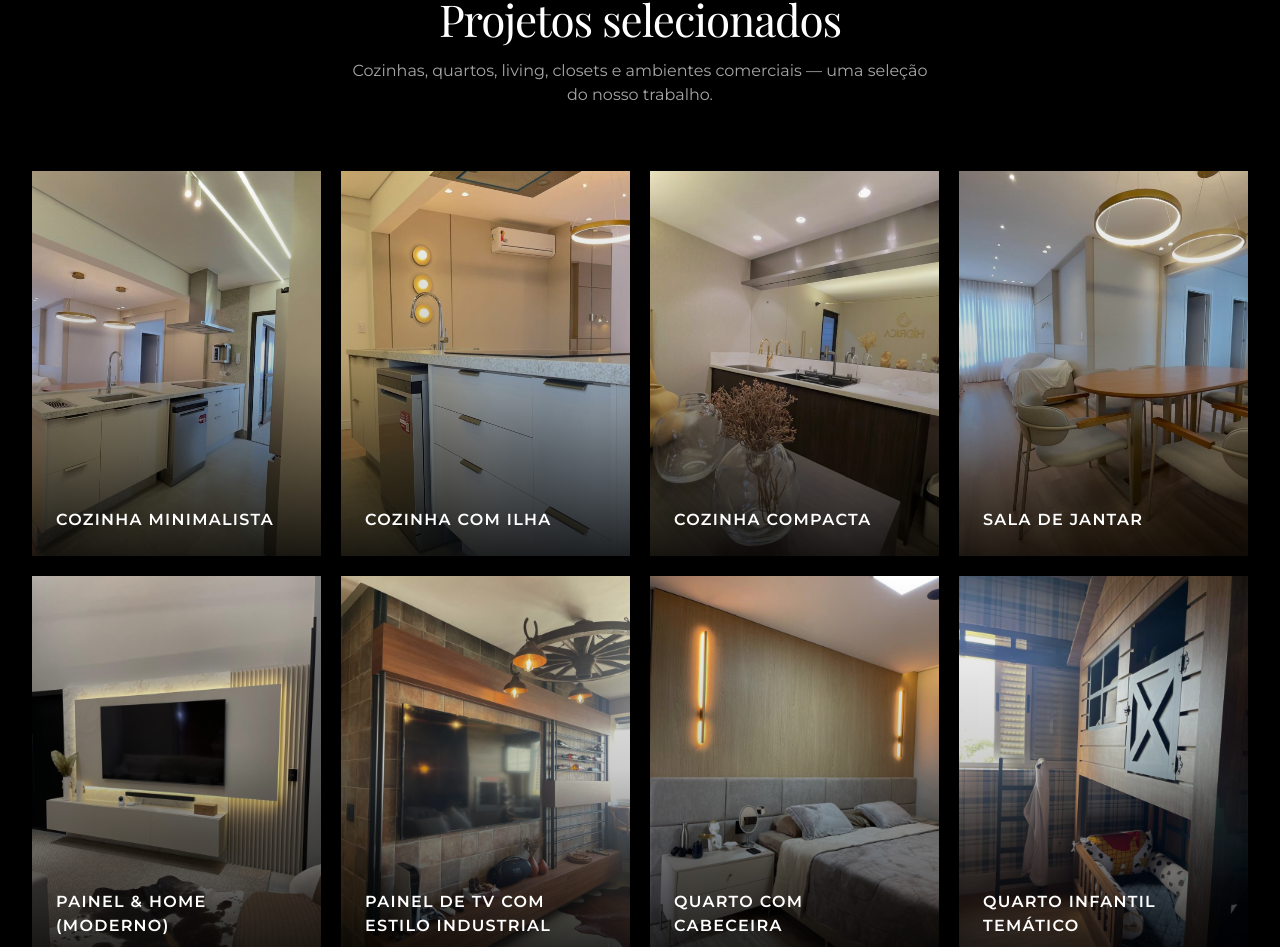
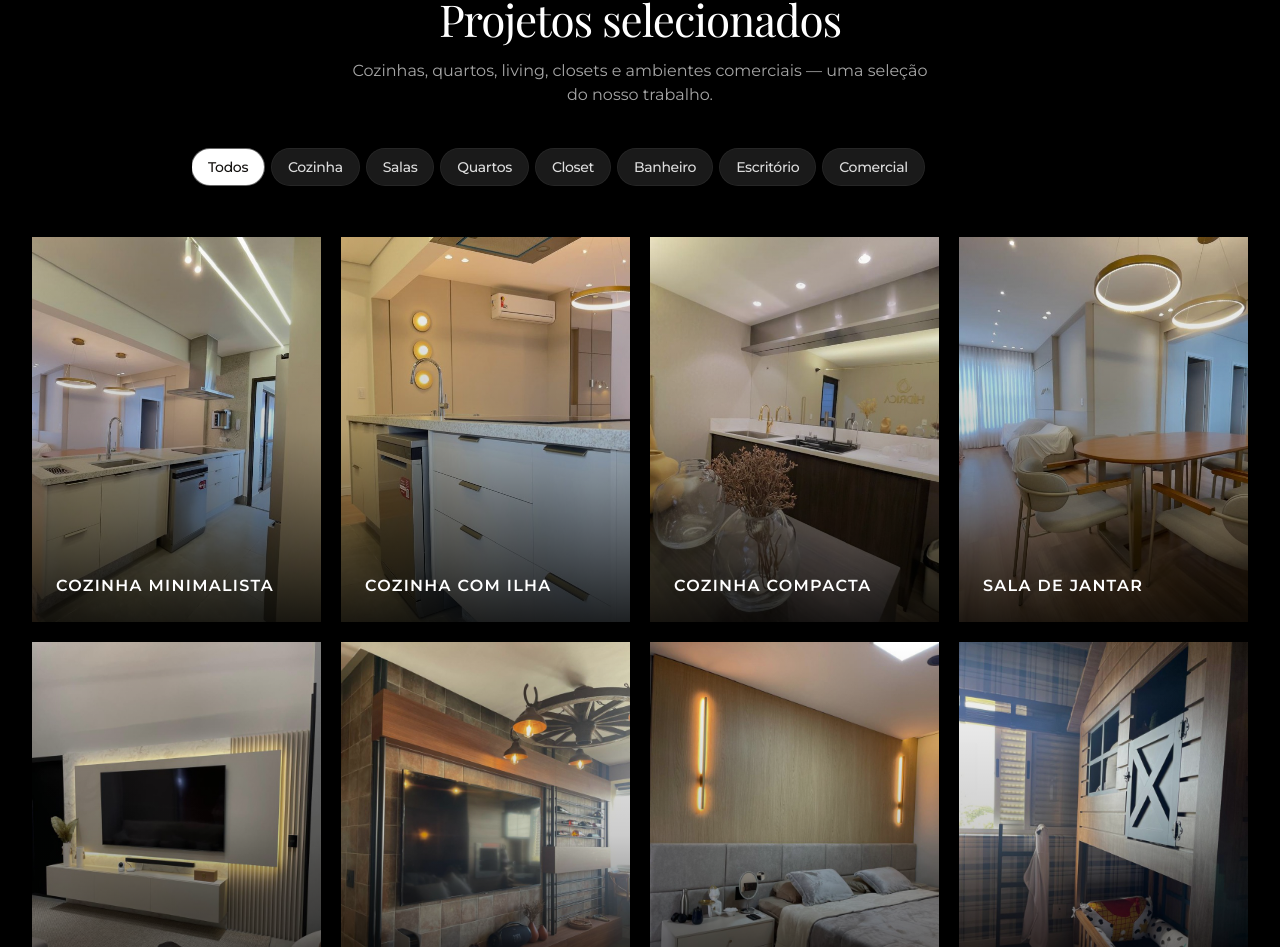
Before and after one commit to gabrielbrandel/StudioA3, a React (Vite) app: page / in a window 1280 px wide. Shown: the part 1625-2572 px from the top of the page. Built offline with nearby package versions, Linux system fonts and the light colour scheme.

Commit message:
Update PortfolioSection.tsx

```diff
--- a/src/components/PortfolioSection.tsx
+++ b/src/components/PortfolioSection.tsx
@@ -1,4 +1,4 @@
-import { useMemo } from 'react'
+import { useMemo, useState } from 'react'
 import { Container } from './Container'
 import { MotionSection } from './MotionSection'
 import { Reveal } from './Reveal'
@@ -18,8 +18,31 @@ import {
   PORTFOLIO_SHOWROOM_HIDRICA_IMAGE,
 } from '../data/studioMedia'
 
+type PortfolioCategory =
+  | 'cozinha'
+  | 'salas'
+  | 'quartos'
+  | 'closet'
+  | 'banheiro'
+  | 'escritorio'
+  | 'comercial'
+
+type PortfolioTabId = 'todos' | PortfolioCategory
+
+const PORTFOLIO_TABS: { id: PortfolioTabId; label: string }[] = [
+  { id: 'todos', label: 'Todos' },
+  { id: 'cozinha', label: 'Cozinha' },
+  { id: 'salas', label: 'Salas' },
+  { id: 'quartos', label: 'Quartos' },
+  { id: 'closet', label: 'Closet' },
+  { id: 'banheiro', label: 'Banheiro' },
+  { id: 'escritorio', label: 'Escritório' },
+  { id: 'comercial', label: 'Comercial' },
+]
+
 type PortfolioItem = {
   id: string
+  category: PortfolioCategory
   title: string
   subtitle: string
   image: string
@@ -35,10 +58,13 @@ const cardBase =
   'group relative block w-full overflow-hidden bg-neutral-900 text-left'
 
 export function PortfolioSection() {
+  const [tab, setTab] = useState<PortfolioTabId>('todos')
+
   const items = useMemo<PortfolioItem[]>(
     () => [
       {
         id: 'cozinha-minimalista',
+        category: 'cozinha',
         title: 'Cozinha minimalista',
         subtitle: 'Apartamento novo • MDF + acabamentos clean',
         image: PORTFOLIO_COZINHA_MINIMALISTA_IMAGE,
@@ -48,6 +74,7 @@ export function PortfolioSection() {
       },
       {
         id: 'cozinha-ilha',
+        category: 'cozinha',
         title: 'Cozinha com ilha',
         subtitle: 'Ilha gourmet • arandelas esfera e bancada em granito',
         image: PORTFOLIO_COZINHA_ILHA_IMAGE,
@@ -57,6 +84,7 @@ export function PortfolioSection() {
       },
       {
         id: 'cozinha-compacta',
+        category: 'cozinha',
         title: 'Cozinha compacta',
         subtitle: 'Eletros embutidos • ritmo clean em poucos metros',
         image: PORTFOLIO_COZINHA_COMPACTA_IMAGE,
@@ -66,6 +94,7 @@ export function PortfolioSection() {
       },
       {
         id: 'sala-jantar',
+        category: 'salas',
         title: 'Sala de jantar',
         subtitle: 'Integrada com o living • iluminação decorativa',
         image: PORTFOLIO_SALA_JANTAR_IMAGE,
@@ -75,6 +104,7 @@ export function PortfolioSection() {
       },
       {
         id: 'living-painel-tv',
+        category: 'salas',
         title: 'Painel & home (moderno)',
         subtitle: 'Painel com ripado lateral, mármore e LED embutida',
         image: PORTFOLIO_LIVING_PAINEL_TV_IMAGE,
@@ -84,6 +114,7 @@ export function PortfolioSection() {
       },
       {
         id: 'home-theater-rustico',
+        category: 'salas',
         title: 'Painel de TV com Estilo Industrial',
         subtitle: 'Tijolo, madeira e iluminação quente — ambiente country',
         image: PORTFOLIO_HOME_THEATER_RUSTICO_IMAGE,
@@ -93,6 +124,7 @@ export function PortfolioSection() {
       },
       {
         id: 'quarto-cabeceira',
+        category: 'quartos',
         title: 'Quarto com cabeceira',
         subtitle: 'Cabeceira estofada • painel ripado e luz quente',
         image: PORTFOLIO_QUARTO_CABECEIRA_IMAGE,
@@ -102,6 +134,7 @@ export function PortfolioSection() {
       },
       {
         id: 'quarto-infantil',
+        category: 'quartos',
         title: 'Quarto infantil temático',
         subtitle: 'Beliche no estilo “celeiro” para quarto tema fazenda',
         image: PORTFOLIO_QUARTO_INFANTIL_IMAGE,
@@ -111,6 +144,7 @@ export function PortfolioSection() {
       },
       {
         id: 'quarto-adolescente',
+        category: 'quartos',
         title: 'Quarto adolescente',
         subtitle: 'Cabeceira ripada • penteadeira integrada com LED',
         image: PORTFOLIO_QUARTO_ADOLESCENTE_IMAGE,
@@ -120,6 +154,7 @@ export function PortfolioSection() {
       },
       {
         id: 'closet',
+        category: 'closet',
         title: 'Closet sob medida',
         subtitle: 'Portas de vidro • divisões abertas e puffs integrados',
         image: PORTFOLIO_CLOSET_IMAGE,
@@ -129,6 +164,7 @@ export function PortfolioSection() {
       },
       {
         id: 'home-office',
+        category: 'escritorio',
         title: 'Escritório com Nichos Iluminados',
         subtitle: 'Estante com nichos em LED e bancada sob medida',
         image: PORTFOLIO_HOME_OFFICE_IMAGE,
@@ -138,6 +174,7 @@ export function PortfolioSection() {
       },
       {
         id: 'banheiro-rustico',
+        category: 'banheiro',
         title: 'Banheiro rústico',
         subtitle: 'Madeira, pedra natural e metais quentes',
         image: PORTFOLIO_BANHEIRO_RUSTICO_IMAGE,
@@ -147,6 +184,7 @@ export function PortfolioSection() {
       },
       {
         id: 'showroom-hidrica',
+        category: 'comercial',
         title: 'Showroom comercial — Hídrica',
         subtitle: 'Ambientes de exposição para marca parceira',
         image: PORTFOLIO_SHOWROOM_HIDRICA_IMAGE,
@@ -157,6 +195,14 @@ export function PortfolioSection() {
     ],
     [],
   )
+
+  const visibleItems = useMemo(
+    () => (tab === 'todos' ? items : items.filter((it) => it.category === tab)),
+    [items, tab],
+  )
+
+  const tabsScrollClass =
+    'flex w-full min-w-0 max-w-full gap-2 overflow-x-auto overscroll-x-contain scroll-smooth pb-1 pt-0.5 [-ms-overflow-style:none] [scrollbar-width:none] [&::-webkit-scrollbar]:hidden snap-x snap-mandatory'
 
   return (
     <MotionSection
@@ -179,8 +225,44 @@ export function PortfolioSection() {
           </div>
         </Reveal>
 
-        <div className="mt-12 grid grid-cols-1 gap-4 sm:grid-cols-2 lg:mt-16 lg:grid-cols-4 lg:gap-5">
-          {items.map((it, idx) => (
+        <Reveal delay={0.06}>
+          <div
+            className="mx-auto mt-10 max-w-4xl"
+            role="tablist"
+            aria-label="Filtrar projetos por ambiente"
+          >
+            <div className={tabsScrollClass}>
+              {PORTFOLIO_TABS.map((t) => {
+                const selected = tab === t.id
+                return (
+                  <button
+                    key={t.id}
+                    type="button"
+                    role="tab"
+                    aria-selected={selected}
+                    id={`portfolio-tab-${t.id}`}
+                    onClick={() => setTab(t.id)}
+                    className={[
+                      'shrink-0 snap-start rounded-full px-4 py-2 text-sm font-medium tracking-tight transition-colors',
+                      selected
+                        ? 'bg-white text-studio-950 shadow-sm ring-1 ring-white/40'
+                        : 'bg-white/10 text-white/85 ring-1 ring-white/15 hover:bg-white/15',
+                    ].join(' ')}
+                  >
+                    {t.label}
+                  </button>
+                )
+              })}
+            </div>
+          </div>
+        </Reveal>
+
+        <div
+          className="mt-10 grid grid-cols-1 gap-4 sm:grid-cols-2 lg:mt-12 lg:grid-cols-4 lg:gap-5"
+          role="tabpanel"
+          aria-labelledby={`portfolio-tab-${tab}`}
+        >
+          {visibleItems.map((it, idx) => (
             <Reveal key={it.id} delay={0.04 + (idx % 4) * 0.04}>
               <article
                 className={[cardBase, 'transition-transform duration-200 motion-safe:hover:scale-[1.01]'].join(' ')}
```
